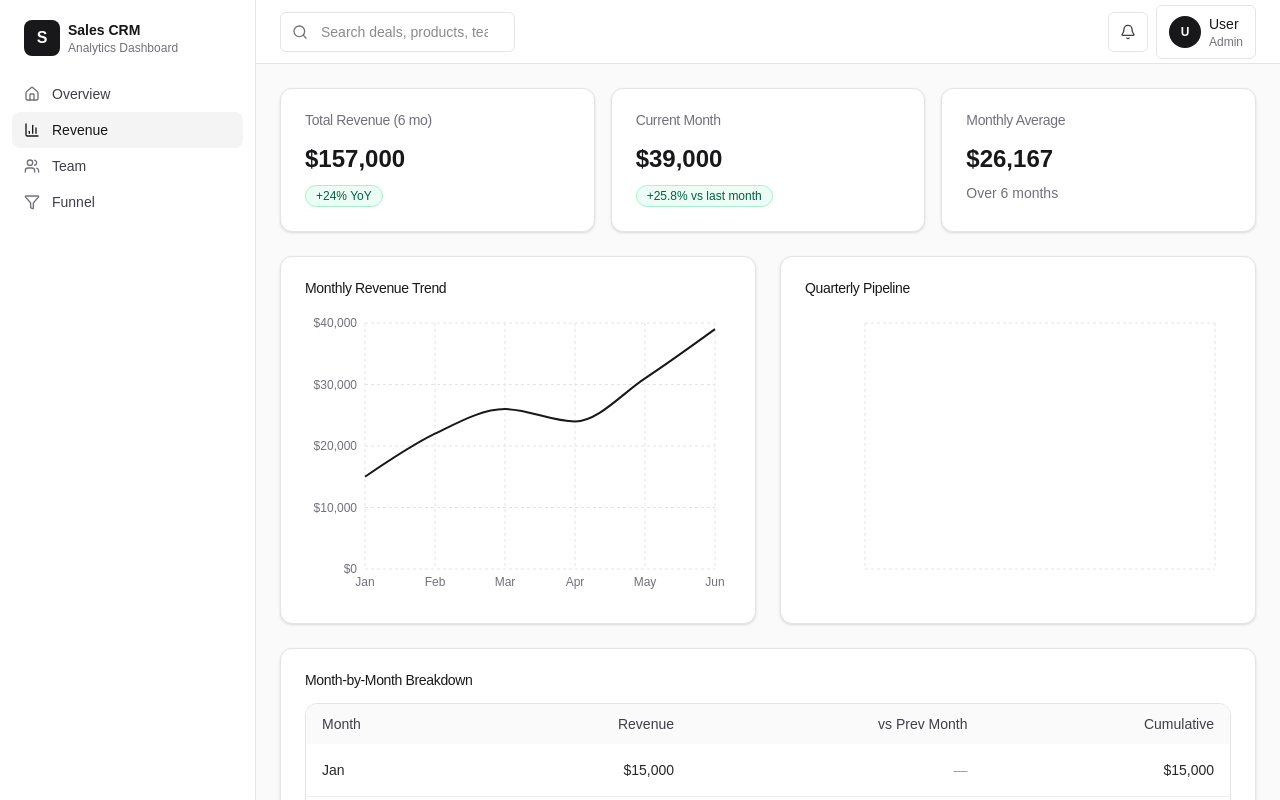
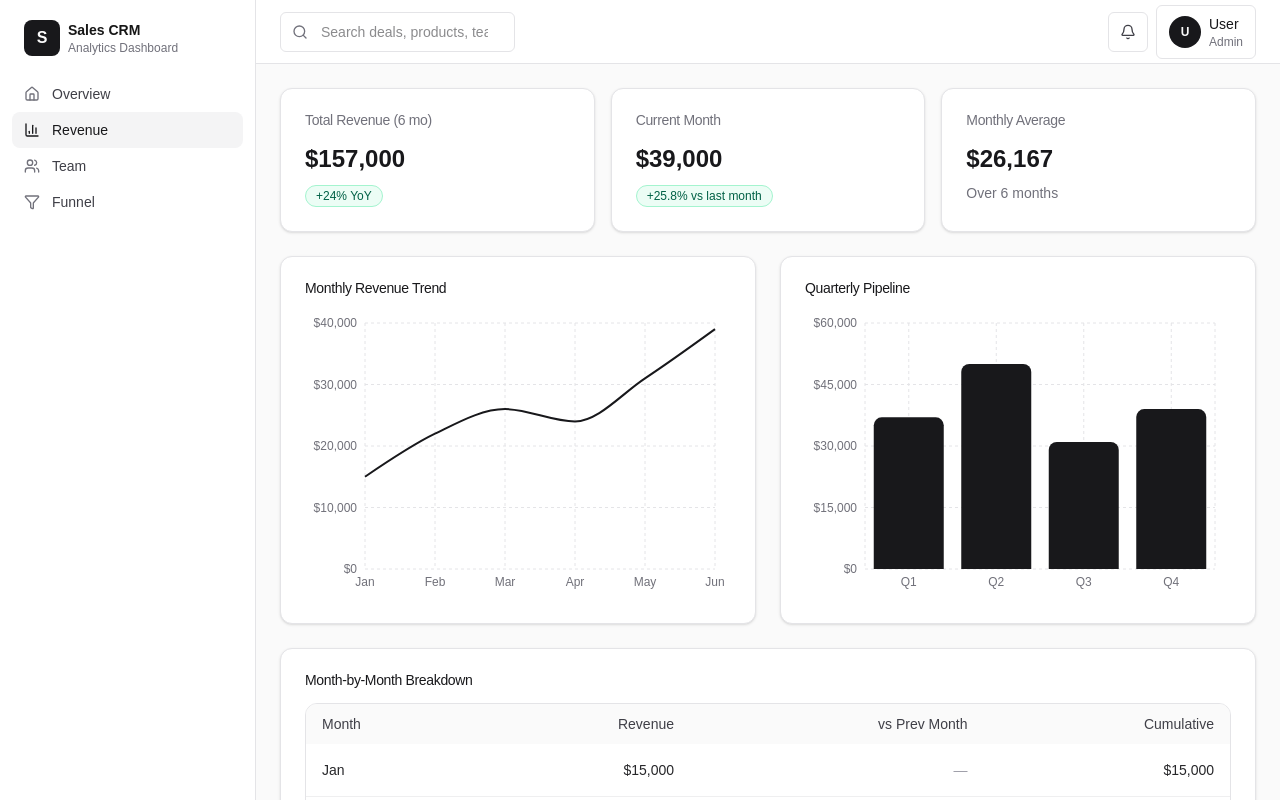
Before and after one commit to Omar-webcloud/Sales-CRM, a Next.js app: page /dashboard/revenue in a window 1280 px wide. Shown: the top 800 px of the page. Built offline with nearby package versions, Linux system fonts and the light colour scheme.

Commit message:
Remove unnecessary data={[]}

```diff
--- a/src/app/(dashboard)/dashboard/revenue/page.tsx
+++ b/src/app/(dashboard)/dashboard/revenue/page.tsx
@@ -89,7 +89,7 @@ export default function RevenuePage() {
             <CardTitle>Quarterly Pipeline</CardTitle>
           </CardHeader>
           <CardContent>
-            <BarChart data={[]} />
+            <BarChart />
           </CardContent>
         </Card>
       </section>
--- a/src/components/charts/BarChart.tsx
+++ b/src/components/charts/BarChart.tsx
@@ -20,11 +20,7 @@ function formatMoney(n: number) {
   });
 }
 
-export function BarChart({
-  data,
-}: {
-  data: Array<{ label: string; value: number }>;
-}) {
+export function BarChart() {
   // Simple quarterly-ish split derived from existing mock revenue.
   const chartData = [
     { label: "Q1", value: revenueData.slice(0, 2).reduce((a, b) => a + b.revenue, 0) },
@@ -36,7 +32,7 @@ export function BarChart({
   return (
     <div className="h-72 w-full">
       <ResponsiveContainer width="100%" height="100%">
-        <ReBarChart data={data} margin={{ top: 12, right: 16, left: 0, bottom: 0 }}>
+        <ReBarChart data={chartData} margin={{ top: 12, right: 16, left: 0, bottom: 0 }}>
           <CartesianGrid strokeDasharray="3 3" className="stroke-zinc-200 dark:stroke-zinc-800" />
           <XAxis dataKey="label" tick={{ fill: "#71717a", fontSize: 12 }} axisLine={false} tickLine={false} />
           <YAxis tick={{ fill: "#71717a", fontSize: 12 }} axisLine={false} tickLine={false} tickFormatter={formatMoney} />
```
